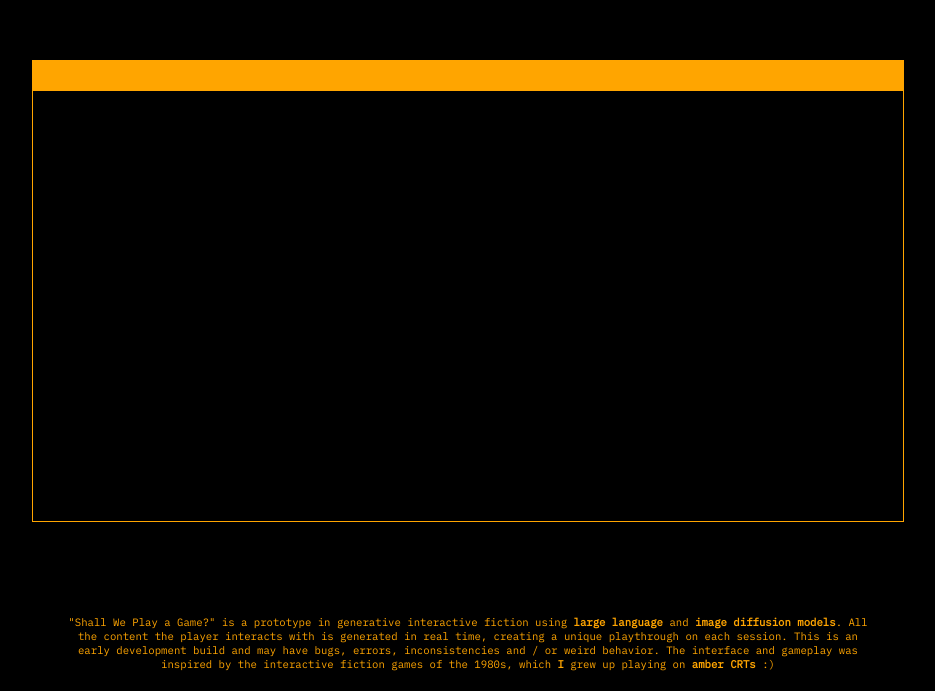
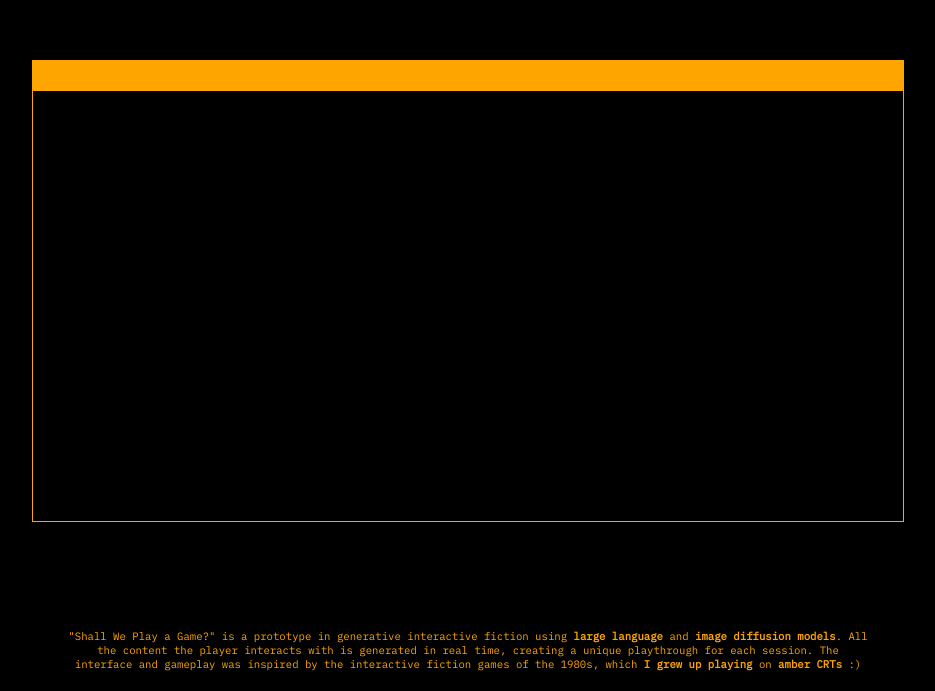
Before and after one commit to koumouz/ShallWePlayAGame, a website: page public/game.html in a window 1280 px wide. Shown: the part 109-800 px from the top of the page, without its empty margins (172-1107 px from the left). Drawn offline with Linux system fonts and the light colour scheme; no server answers.

Commit message:
- Updated footer

```diff
--- a/public/game.html
+++ b/public/game.html
@@ -35,13 +35,12 @@
             </div>
         </div>
     </div>
-    <div class="footer">"Shall We Play a Game?" is a prototype in generative interactive fiction
+    <div id="footer-text" class="footer">"Shall We Play a Game?" is a prototype in generative interactive fiction
         using <a href="https://en.wikipedia.org/wiki/Large_language_model" target="_blank">large language</a>
         and <a href="https://en.wikipedia.org/wiki/Diffusion_model" target="_blank">image diffusion models</a>. All the
-        content the player interacts with is generated in real time, creating a unique playthrough on each session. This
-        is an early development build and may have bugs, errors, inconsistencies and / or weird behavior. The interface and
-        gameplay was inspired by the interactive fiction games of the 1980s, which <a href="https://twitter.com/liquidrive_eth" target="_blank">I</a>
-        grew up playing on <a href="https://en.wikipedia.org/wiki/Monochrome_monitor" target="_blank">amber CRTs</a> :)</div>
+        content the player interacts with is generated in real time, creating a unique playthrough for each session.  The interface and
+        gameplay was inspired by the interactive fiction games of the 1980s, which <a href="https://www.threads.net/@koumouz" target="_blank">I
+        grew up playing</a> on <a href="https://en.wikipedia.org/wiki/Monochrome_monitor" target="_blank">amber CRTs</a> :)</div>
     <script src="script.js"></script>
 </body>
 </html>
```
Also changed, not shown: public/index.html (+3 -1 lines).
